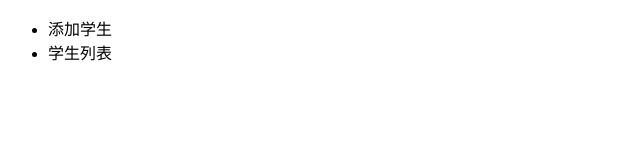
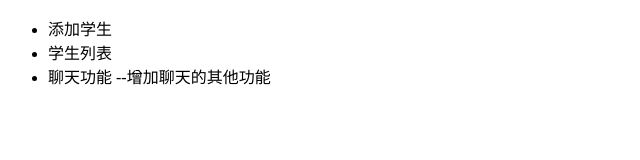
Before and after one commit to lxy1947843158/student, a plain HTML site: page index.html in a window 1280 px wide. Shown: the whole page, without its empty margins (0-640 px from the left). Drawn offline with Linux system fonts and the light colour scheme.

Commit message:
修改聊天功能,保证合法

```diff
--- a/index.html
+++ b/index.html
@@ -7,6 +7,8 @@
         <ul>
             <li>添加学生</li>
             <li>学生列表</li>
+            <li>聊天功能 --增加聊天的其他功能</li>
+
         </ul>
     </body>
 </html>
```
